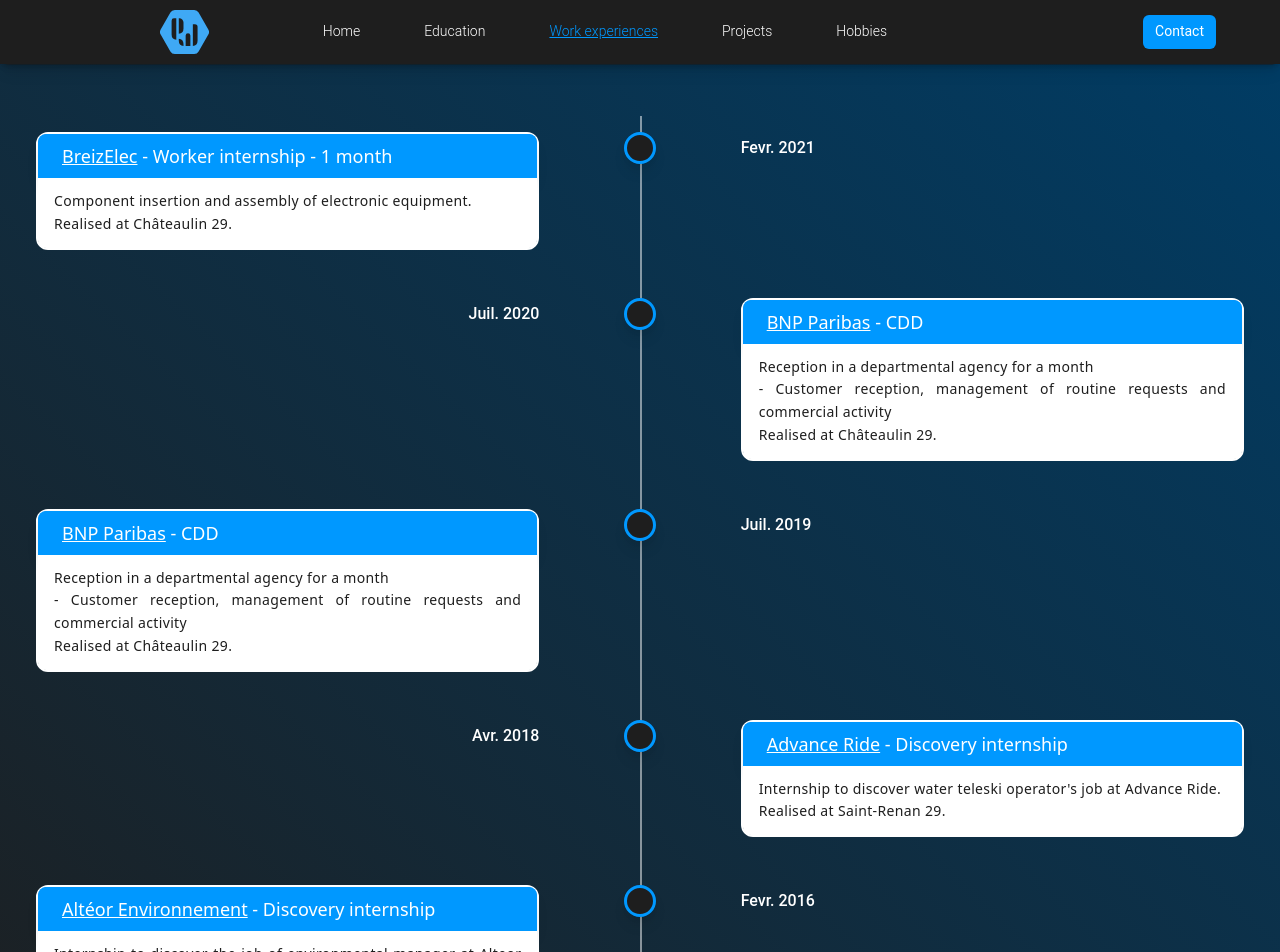
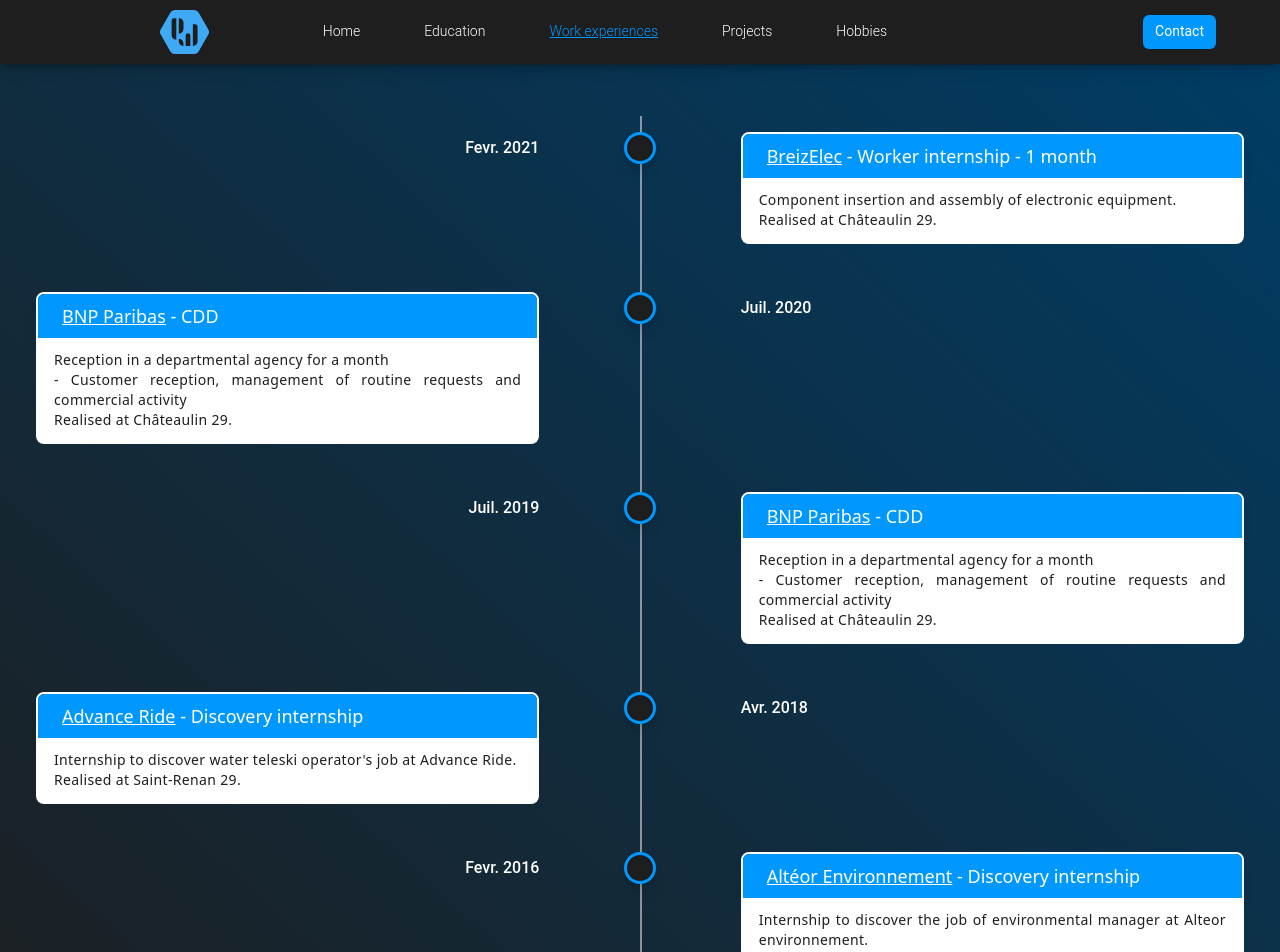
Before and after one commit to Polo-Wolo/portfolio, a Vue app: page /workexperiences in a window 1280 px wide. Shown: the top 952 px of the page. Built offline with nearby package versions, Linux system fonts and the light colour scheme.

Commit message:
🚀 Build

```diff
--- a/src/App.vue
+++ b/src/App.vue
@@ -4,7 +4,7 @@
 			<MobileNavBar></MobileNavBar>
 			<NavBar></NavBar>
 		</div>
-		<div class="py-4">
+		<div class="py-4 mb-auto">
 			<router-view/>
 		</div>
 		<Footer></Footer>
@@ -27,7 +27,8 @@
 	computed: {
 		...mapGetters({
 			projects: "projects",
-			educations: "educations"
+			educations: "educations",
+			workexperiences: "workexperiences"
 		})
 	}
 })
--- a/src/assets/data.json
+++ b/src/assets/data.json
@@ -112,5 +112,59 @@
 			"color": "blue"
 		}
 
+	],
+	"workexperiences": [
+		{
+			"linked_title": "BreizElec",
+			"link": "https://www.breizelec.fr/",
+			"title_type": " - Worker internship - 1 month",
+			"date": "Fevr. 2021",
+			"content": [
+				"Component insertion and assembly of electronic equipment.",
+				"Realised at Châteaulin 29."
+			]
+		},
+		{
+			"linked_title": "BNP Paribas",
+			"link": "https://group.bnpparibas/",
+			"title_type": " - CDD",
+			"date": "Juil. 2020",
+			"content": [
+				"Reception in a departmental agency for a month",
+				" - Customer reception, management of routine requests and commercial activity",
+				"Realised at Châteaulin 29."
+			]
+		},
+		{
+			"linked_title": "BNP Paribas",
+			"link": "https://group.bnpparibas/",
+			"title_type": " - CDD",
+			"date": "Juil. 2019",
+			"content": [
+				"Reception in a departmental agency for a month",
+				" - Customer reception, management of routine requests and commercial activity",
+				"Realised at Châteaulin 29."
+			]
+		},
+		{
+			"linked_title": "Advance Ride",
+			"link": "http://adr-cablepark.fr/",
+			"title_type": " - Discovery internship",
+			"date": "Avr. 2018",
+			"content": [
+				"Internship to discover water teleski operator's job at Advance Ride.",
+				"Realised at Saint-Renan 29."
+			]
+		},
+		{
+			"linked_title": "Altéor Environnement",
+			"link": "https://www.alteor-environnement.com/",
+			"title_type": " - Discovery internship",
+			"date": "Fevr. 2016",
+			"content": [
+				"Internship to discover the job of environmental manager at Alteor environnement.",
+				"Realised at Saint-Thonan 29."
+			]
+		}
 	]
 }
--- a/src/components/Cards/EducationCard.vue
+++ b/src/components/Cards/EducationCard.vue
@@ -22,6 +22,7 @@
 import { Education } from '@/models'
 
 export default defineComponent({
+    name: "EducationCard",
     props: {
         education: {
             type: Object as PropType<Education>,
@@ -80,14 +81,13 @@
         @apply z-20 flex items-center order-1 bg-earie border-3 shadow-lg w-6 h-6 md:w-8 md:h-8 rounded-full;
     }
 	.box {
+        @apply order-2 md:order-1 w-2/3 lg:w-5/12 rounded-lg border-2 border-white;
         .header {
             @apply  rounded-t-md shadow-lg text-right py-1 md:py-2 px-3 md:px-6 font-sans items-center;
             .title {
                 @apply font-sans text-left text-white text-sm md:text-lg font-medium;
             }
         }
-        @apply order-2 md:order-1 w-2/3 lg:w-5/12 rounded-lg border-2 border-white;
-
         .content {
             @apply bg-white px-3 md:px-4 py-2 md:py-3 font-sans text-xs md:text-sm text-justify md:leading-relaxed tracking-wide text-earie;
         }
--- /dev/null
+++ b/src/components/Cards/WorkExperienceCard.vue
@@ -0,0 +1,64 @@
+<template>
+    <div class="timeline-card" :class="{'lg:flex-row-reverse': left}">
+        <div class="date-card">
+            <div :class="{'lg:flex-grow': !left}"></div>
+            <div class="date">{{ workexperience.date }}</div>
+            <div class="hidden" ></div>
+        </div>
+        <div class="circle"></div>
+        <div class="box">
+            <div class="header">
+                <div class="title"><a :href="workexperience.link" target="_blank"><u>{{ workexperience.linked_title }}</u></a>{{ workexperience.title_type }}</div>
+            </div>
+            <div class="content">
+                <p v-for="(paragraph, index) in workexperience.content" :key="index">{{ paragraph }}</p>
+            </div>
+        </div>
+    </div>
+</template>
+
+<script lang="ts">
+import { defineComponent, PropType } from 'vue'
+import { WorkExperience } from '@/models'
+
+export default defineComponent({
+    name: "WorkExperienceCard",
+    props: {
+        workexperience: {
+            type: Object as PropType<WorkExperience>,
+            required: true
+        },
+        left: {
+            type: Boolean,
+            required: true
+        }
+    }
+})
+</script>
+
+<style lang="scss" scoped>
+.timeline-card {
+	@apply mb-8 flex justify-between space-y-4 w-full;
+    .date-card {
+        @apply order-2 md:order-1 lg:w-5/12 w-1/7 flex items-start;
+        .date {
+            @apply text-white py-5 text-xs lg:text-base font-medium;
+        }
+    }
+    .circle {
+        @apply border-dodger z-20 flex items-center order-1 bg-earie border-3 shadow-lg w-6 h-6 md:w-8 md:h-8 rounded-full;
+    }
+	.box {
+        @apply order-2 md:order-1 w-2/3 lg:w-5/12 rounded-lg border-2 border-white;
+        .header {
+            @apply bg-dodger rounded-t-md shadow-lg text-right py-1 md:py-2 px-3 md:px-6 font-sans items-center;
+            .title {
+                @apply font-sans text-left text-white text-sm lg:text-lg font-medium;
+            }
+        }
+        .content {
+            @apply bg-white px-3 md:px-4 py-2 md:py-3 font-sans text-xs lg:text-sm text-justify md:leading-relaxed tracking-wide text-earie;
+        }
+	}
+}
+</style>
--- a/src/components/Footer.vue
+++ b/src/components/Footer.vue
@@ -1,11 +1,9 @@
 <template>
 
-	<div class="flex flex-row text-white px-2 md:px-8 border-t broder-white items-center h-10 md:h-16 mt-8 w-full self-end">
+	<div class="flex flex-row text-gray-400 px-2 md:px-8 border-t broder-gray-400 items-center h-10 md:h-16 mt-8 w-full self-end justify-between">
 		<div class="text-xs">© Copyright 2021</div>
-		<div class="flex-grow"></div>
 		<div class="text-xs">Created in 2 weeks</div>
-		<div class="flex-grow"></div>
-		<div class="flex items-center space-x-1 md:space-x-2 text-gray-100">
+		<div class="flex items-center space-x-1 md:space-x-2 text-gray-400">
 			<!-- Linkedin -->
 			<a href="https://www.linkedin.com/in/paul-walczak-639106194/" target="_blank" class="transition-transform transform hover:scale-110 hover:text-dodger">
 				<svg xmlns="http://www.w3.org/2000/svg" width="24" height="24" class="w-5 h-5 lg:w-7 lg:h-7" viewBox="0 0 24 24" fill="currentColor">
--- a/src/store/index.ts
+++ b/src/store/index.ts
@@ -1,4 +1,4 @@
-import { Project, Education } from '@/models';
+import { Project, Education, WorkExperience } from '@/models';
 import { createStore } from 'vuex'
 import data from "../assets/data.json";
 
@@ -13,11 +13,15 @@
 		SET_EDUCATIONS(state: any, educations: Array<Education>): void {
 			state.educations = educations;
 		},
+		SET_WORKEXPERIENCES(state: any, workexperiences: Array<WorkExperience>): void {
+			state.workexperiences = workexperiences;
+		},
 	},
 	actions: {
 		init({commit}: any) {
 			commit("SET_PROJECTS", data.projects);
 			commit("SET_EDUCATIONS", data.educations);
+			commit("SET_WORKEXPERIENCES", data.workexperiences);
 		},
 	},
 	getters: {
@@ -27,6 +31,9 @@
 		educations(state: any): Array<Education> {
 			return data.educations;
 		},
+		workexperiences(state: any): Array<WorkExperience> {
+			return data.workexperiences;
+		},
 	},
 	modules: {}
 })
--- a/src/views/Education.vue
+++ b/src/views/Education.vue
@@ -1,5 +1,4 @@
 <template>
-  <div class="text-white">
     <!-- component -->
 	<div class="container mx-auto w-full h-full">
 		<div class="relative wrap overflow-hidden p-4 md:p-9 h-full">
@@ -16,7 +15,6 @@
 
 		</div>
 	</div>
-  </div>
 </template>
 
 <script lang="ts">
@@ -25,6 +23,7 @@
 import EducationCard from '@/components/Cards/EducationCard.vue'
 
 export default defineComponent({
+	name: "Education",
 	components: {
 		EducationCard
 	},
@@ -35,22 +34,3 @@
 	}
 });
 </script>
-
-<style lang="scss" scoped>
-// .timeline-card-yellow{
-// 	.header {
-// 		@apply bg-yellow-500 flex rounded-t-lg shadow-lg text-right py-1 md:py-2 px-3 md:px-6 font-sans items-center;
-// 	}
-// 	.circle {
-// 		@apply z-20 flex items-center order-1 bg-earie border-3 border-yellow-500 shadow-lg w-6 h-6 md:w-8 md:h-8 rounded-full;
-// 	}
-// }
-// .timeline-card-green{
-// 	.header {
-// 		@apply bg-green-500 flex rounded-t-lg shadow-lg text-right py-1 md:py-2 px-3 md:px-6 font-sans items-center;
-// 	}
-// 	.circle {
-// 		@apply z-20 flex items-center order-1 bg-earie border-3 border-green-500 shadow-lg w-6 h-6 md:w-8 md:h-8 rounded-full;
-// 	}
-// }
-</style>
--- a/src/views/WorkExperiences.vue
+++ b/src/views/WorkExperiences.vue
@@ -1,165 +1,36 @@
 <template>
-  <div class="text-white">
     <!-- component -->
 	<div class="container mx-auto w-full h-full">
 		<div class="relative wrap overflow-hidden p-4 md:p-9 h-full">
 			<!-- Line -->
 			<div class="border-2-2 absolute border-opacity-50 border-white h-full border left-6.75 md:left-50.25 lg:left-1/2"></div>
 
-			<!-- left timeline -->
-			<div class="timeline-card lg:flex-row-reverse">
-				<div class="date-card">
-					<div class="date">Fevr. 2021</div>
-					<div class="hidden lg:flex-grow"></div>
-				</div>
-				<div class="circle"></div>
-				<div class="box">
-					<div class="header">
-						<div class="title"><a href="https://www.breizelec.fr/" target="_blank"><u>BreizElec</u></a> - Worker internship - 1 month</div>
-					</div>
-					<div class="body">
-						<p class="content">Component insertion and assembly of electronic equipment.</p>
-            <p class="content">Realised at Châteaulin 29.</p>
-					</div>
-				</div>
-			</div>
-
-			<!-- right timeline -->
-			<div class="timeline-card">
-				<div class="date-card">
-					<div class="lg:flex-grow"></div>
-					<div class="date">Juil. 2020</div>
-				</div>
-				<div class="circle"></div>
-				<div class="box">
-					<div class="header">
-						<div class="title"><a href="https://group.bnpparibas/" target="_blank"><u>BNP Paribas</u></a> - CDD</div>
-					</div>
-					<div class="body">
-						<p class="content">Reception in a departmental agency for a month</p>
-            <p class="content"> - Customer reception, management of routine requests and commercial activity</p>
-            <p class="content">Realised at Châteaulin 29.</p>
-					</div>
-				</div>
-			</div>
-
-			<!-- left timeline -->
-			<div class="timeline-card lg:flex-row-reverse">
-				<div class="date-card">
-					<div class="date">Juil. 2019</div>
-					<div class="hidden lg:flex-grow"></div>
-				</div>
-				<div class="circle"></div>
-				<div class="box">
-					<div class="header">
-						<div class="title"><a href="https://group.bnpparibas/" target="_blank"><u>BNP Paribas</u></a> - CDD</div>
-					</div>
-					<div class="body">
-						<p class="content">Reception in a departmental agency for a month</p>
-            <p class="content"> - Customer reception, management of routine requests and commercial activity</p>
-            <p class="content">Realised at Châteaulin 29.</p>
-					</div>
-				</div>
-			</div>
-
-			<!-- right timeline -->
-			<div class="timeline-card timeline-card">
-				<div class="date-card">
-					<div class="lg:flex-grow"></div>
-					<div class="date">Avr. 2018</div>
-				</div>
-				<div class="circle"></div>
-				<div class="box">
-					<div class="header">
-						<div class="title"><a href="http://adr-cablepark.fr/" target="_blank"><u>Advance Ride</u></a> - Discovery internship</div>
-					</div>
-					<div class="body">
-						<p class="content">Internship to discover water teleski operator's job at Advance Ride.</p>
-            <p class="content">Realised at Saint-Renan 29.</p>
-					</div>
-				</div>
-			</div>
-
-			<!-- left timeline -->
-			<div class="timeline-card lg:flex-row-reverse">
-				<div class="date-card">
-					<div class="date">Fevr. 2016</div>
-					<div class="lg:flex-grow"></div>
-				</div>
-				<div class="circle"></div>
-				<div class="box">
-					<div class="header">
-						<div class="title"><a href="https://www.alteor-environnement.com/" target="_blank"><u>Altéor Environnement</u></a> - Discovery internship</div>
-					</div>
-					<div class="body">
-						<p class="content">Internship to discover the job of environmental manager at Alteor environnement.</p>
-            <p class="content">Realised at Saint-Thonan 29.</p>
-					</div>
-				</div>
-			</div>
+			<WorkExperienceCard
+				v-for="(workexperience, index) in workexperiences"
+				:key="index"
+				:workexperience="workexperience"
+				:left="Boolean(index % 2)"
+				>
+			</WorkExperienceCard>
 
 		</div>
 	</div>
-  </div>
 </template>
 
 <script lang="ts">
-import { defineComponent } from 'vue';
+import { defineComponent } from 'vue'
+import { mapGetters } from 'vuex'
+import WorkExperienceCard from '@/components/Cards/WorkExperienceCard.vue'
 
 export default defineComponent({
-  name: 'WorkExperience',
+	name: "WorkExperience",
+	components: {
+		WorkExperienceCard
+	},
+	computed: {
+		...mapGetters({
+			workexperiences: "workexperiences"
+		})
+	}
 });
 </script>
-
-<style lang="scss" scoped>
-.timeline-card {
-	@apply mb-8 flex justify-between space-y-4 w-full;
-
-	.header {
-		@apply bg-dodger flex rounded-t-lg shadow-lg text-right py-1 md:py-2 px-3 md:px-6 font-sans items-center;
-	}
-	.body {
-		@apply bg-white rounded-b-lg px-3 md:px-4 py-2 md:py-3 ;
-	}
-	.title {
-		@apply font-sans text-left text-white text-sm md:text-lg font-medium;
-	}
-	.box {
-		@apply order-2 md:order-1 w-2/3 lg:w-5/12 rounded-xl border-2 border-white;
-	}
-	.content {
-		@apply font-sans text-xs md:text-sm text-justify md:leading-relaxed tracking-wide text-earie;
-	}
-	.date-card {
-		@apply order-2 md:order-1 lg:w-5/12 w-1/7 flex items-start;
-	}
-	.date {
-		@apply text-white py-5 text-xs md:text-base font-medium;
-	}
-	.circle {
-		@apply z-20 flex items-center order-1 bg-earie border-3 border-dodger shadow-lg w-6 h-6 md:w-8 md:h-8 rounded-full;
-	}
-	.circle-red{
-		@apply z-20 flex items-center order-1 bg-earie border-3 border-red-500 shadow-lg w-6 h-6 md:w-8 md:h-8 rounded-full;
-	}
-	.circle-green{
-		@apply z-20 flex items-center order-1 bg-earie border-3 border-green-500 shadow-lg w-6 h-6 md:w-8 md:h-8 rounded-full;
-	}
-}
-.timeline-card-yellow{
-	.header {
-		@apply bg-yellow-500 flex rounded-t-lg shadow-lg text-right py-1 md:py-2 px-3 md:px-6 font-sans items-center;
-	}
-	.circle {
-		@apply z-20 flex items-center order-1 bg-earie border-3 border-yellow-500 shadow-lg w-6 h-6 md:w-8 md:h-8 rounded-full;
-	}
-}
-.timeline-card-green{
-	.header {
-		@apply bg-green-500 flex rounded-t-lg shadow-lg text-right py-1 md:py-2 px-3 md:px-6 font-sans items-center;
-	}
-	.circle {
-		@apply z-20 flex items-center order-1 bg-earie border-3 border-green-500 shadow-lg w-6 h-6 md:w-8 md:h-8 rounded-full;
-	}
-}
-</style>
```
Also changed, not shown: src/models.ts (+8 -0 lines), 35 other files (tests, documents, lock files or other folders).
